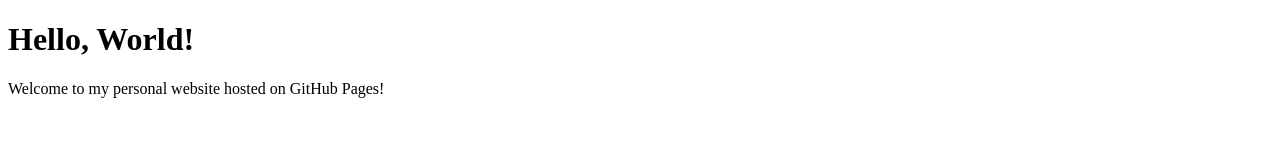
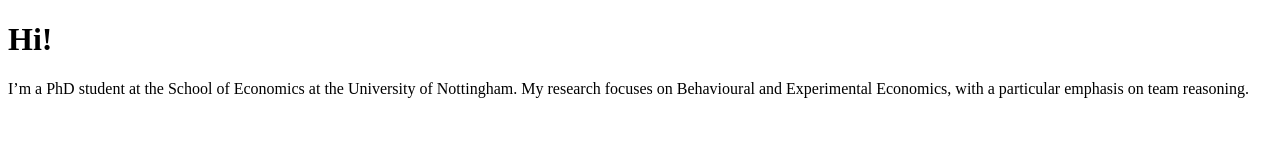
Before and after one commit to YunchaoJiang/personalwebsite, a plain HTML site: page index.html in a window 1280 px wide. Drawn offline with Linux system fonts and the light colour scheme.

Commit message:
index.html

```diff
--- a/index.html
+++ b/index.html
@@ -1,10 +1,10 @@
 <!DOCTYPE html>
 <html>
 <head>
-    <title>Welcome to My GitHub Page</title>
+    <title>Yunchao Jiang | Personal Website</title>
 </head>
 <body>
-    <h1>Hello, World!</h1>
-    <p>Welcome to my personal website hosted on GitHub Pages!</p>
+    <h1>Hi!</h1>
+    <p>I’m a PhD student at the School of Economics at the University of Nottingham. My research focuses on Behavioural and Experimental Economics, with a particular emphasis on team reasoning.</p>
 </body>
 </html>
```
